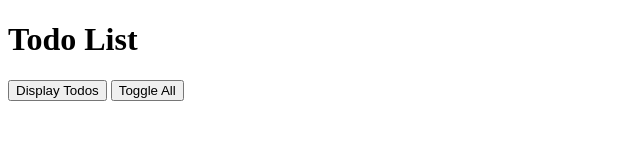
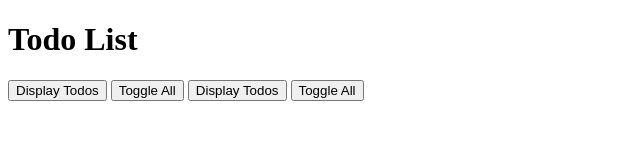
Before and after one commit to ribex/CareerDevsWnC, a plain HTML site: page index.html in a window 1280 px wide. Shown: the whole page, without its empty margins (0-640 px from the left). Drawn offline with Linux system fonts and the light colour scheme.

Commit message:
First refactoring of buttons

```diff
--- a/index.html
+++ b/index.html
@@ -11,6 +11,9 @@
         <button id="displayTodosButton">Display Todos</button>
         <button id="toggleAllButton">Toggle All</button>
 
+        <button onclick="handlers.displayTodos()">Display Todos</button>
+        <button onclick="handlers.toggleAll()">Toggle All</button>
+
         <script type="text/javascript" src="./todos.js"></script>
     </body>
 </html>
--- a/todos.js
+++ b/todos.js
@@ -68,3 +68,12 @@ displayTodosButton.addEventListener('click', function() {
 toggleAllButton.addEventListener('click', function() {
   todoList.toggleAll();
 });
+
+var handlers = {
+  displayTodos: function() {
+    todoList.displayTodos();
+  },
+  toggleAll: function() {
+    todoList.toggleAll();
+  }
+};
```
Lines whose indentation alone changed are shown as unchanged.
